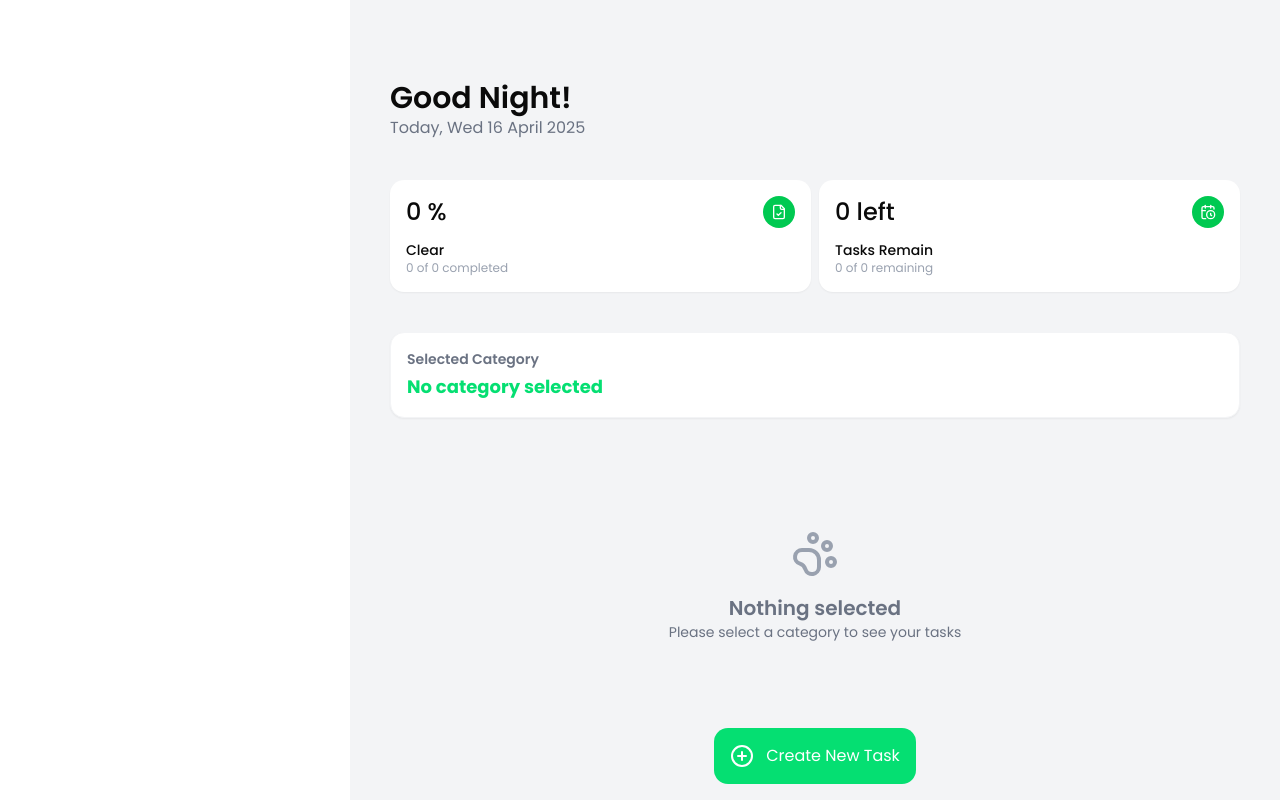
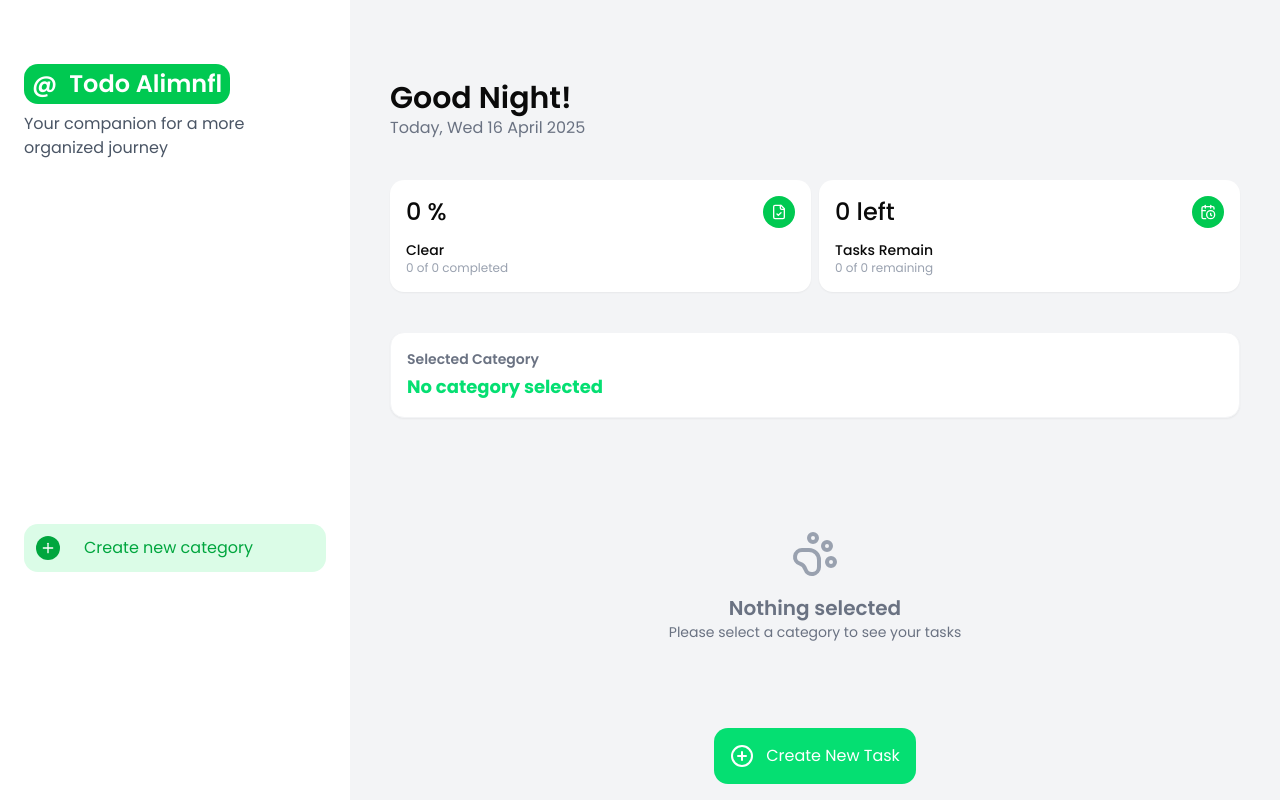
Before and after one commit to Alimnfl/TodoList-Alimnfl-NextJS, a Next.js app: page / in a window 1280 px wide. Built offline with nearby package versions, Linux system fonts and the light colour scheme.

Commit message:
feat: update for navbar and card category.

```diff
--- a/components/card/CardCategory.tsx
+++ b/components/card/CardCategory.tsx
@@ -11,7 +11,7 @@ export default function CardCategory({
   data: TasksProps | null;
   toggleSidebar: ((data: boolean) => void) | null;
 }) {
-  const { setSelectedCategory } = useTodo();
+  const { setSelectedCategory, selectedCategory } = useTodo();
 
   if (create) {
     return (
@@ -30,7 +30,11 @@ export default function CardCategory({
           toggleSidebar(false);
         }
       }}
-      className="flex cursor-pointer flex-row px-3 py-2 hover:border border-green-200 shadow-sm hover:border-green-200 justify-between rounded-xl items-center"
+      className={`flex cursor-pointer flex-row px-3 py-2 ${
+        selectedCategory?.content === data?.category
+          ? "border-green-200 border"
+          : ""
+      } hover:border border-green-200 shadow-sm hover:border-green-200 justify-between rounded-xl items-center`}
     >
       <div className="flex flex-row gap-4 items-center">
         <div className="bg-green-400 text-white p-2 rounded-full">
--- a/components/navigation/Navbar.tsx
+++ b/components/navigation/Navbar.tsx
@@ -40,13 +40,16 @@ export default function Navbar() {
       if (!mobile) {
         controls.set({ x: "0%" });
         setIsOpen(true);
+      } else {
+        controls.set({ x: "0%" });
+        setIsOpen(true);
       }
     };
 
     checkMobile();
     window.addEventListener("resize", checkMobile);
     return () => window.removeEventListener("resize", checkMobile);
-  }, []);
+  }, [controls]);
 
   const handlers = useSwipeable({
     onSwipedLeft: () => isMobile && toggleSidebar(false),
@@ -72,10 +75,8 @@ export default function Navbar() {
       )}
 
       <motion.div
-        animate={isMobile ? controls : undefined}
-        initial={{
-          x: !isOpen ? "-100%" : "0",
-        }}
+        animate={isMobile ? controls : { x: "0%" }}
+        initial={{ x: !isOpen ? "-100%" : "0%" }}
         className="fixed md:static top-0 left-0 h-full w-64 bg-white shadow-md p-6 flex flex-col gap-3 z-50 min-h-screen md:translate-x-0 md:shadow-none min-w-[350px]"
       >
         <div className="py-10 flex flex-col gap-2 w-full">
```
